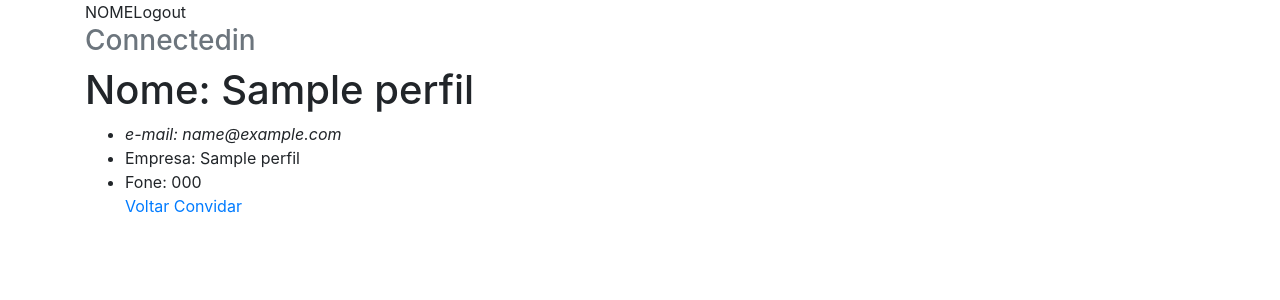
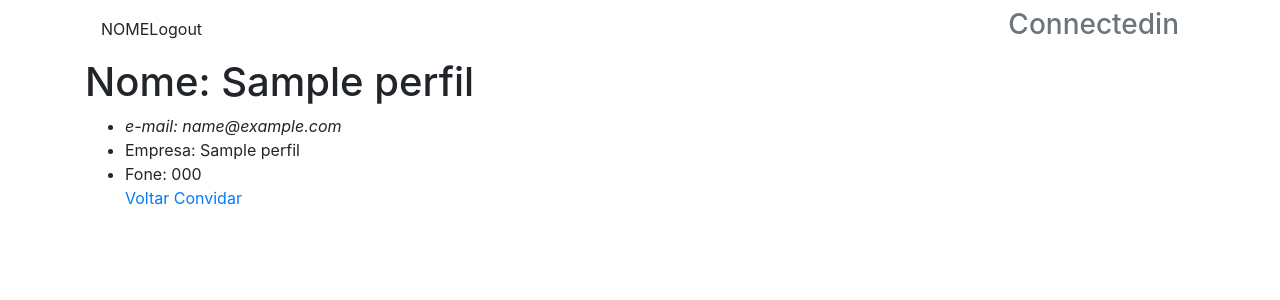
Before and after one commit to PedroHenriqueDevBR/programacao-para-internet, a Django app: page /perfil/1 in a window 1280 px wide. Shown: the top 300 px of the page. Run offline with Django 3.2, Linux system fonts and the light colour scheme; tables that the repository leaves empty hold one stand-in row (values such as "Sample post"); some libraries are stand-ins or nearby versions.

Commit message:
Alteração no projeto

```diff
--- a/connectedin/perfis/templates/base.html
+++ b/connectedin/perfis/templates/base.html
@@ -13,7 +13,7 @@
 <body>
 
     <div class="container">
-        <div class="header">
+        <div class="navbar">
             <ul class="nav nav-pills pull-right">
                 <li>NOME</li>
                 <li>Logout</li>
```
